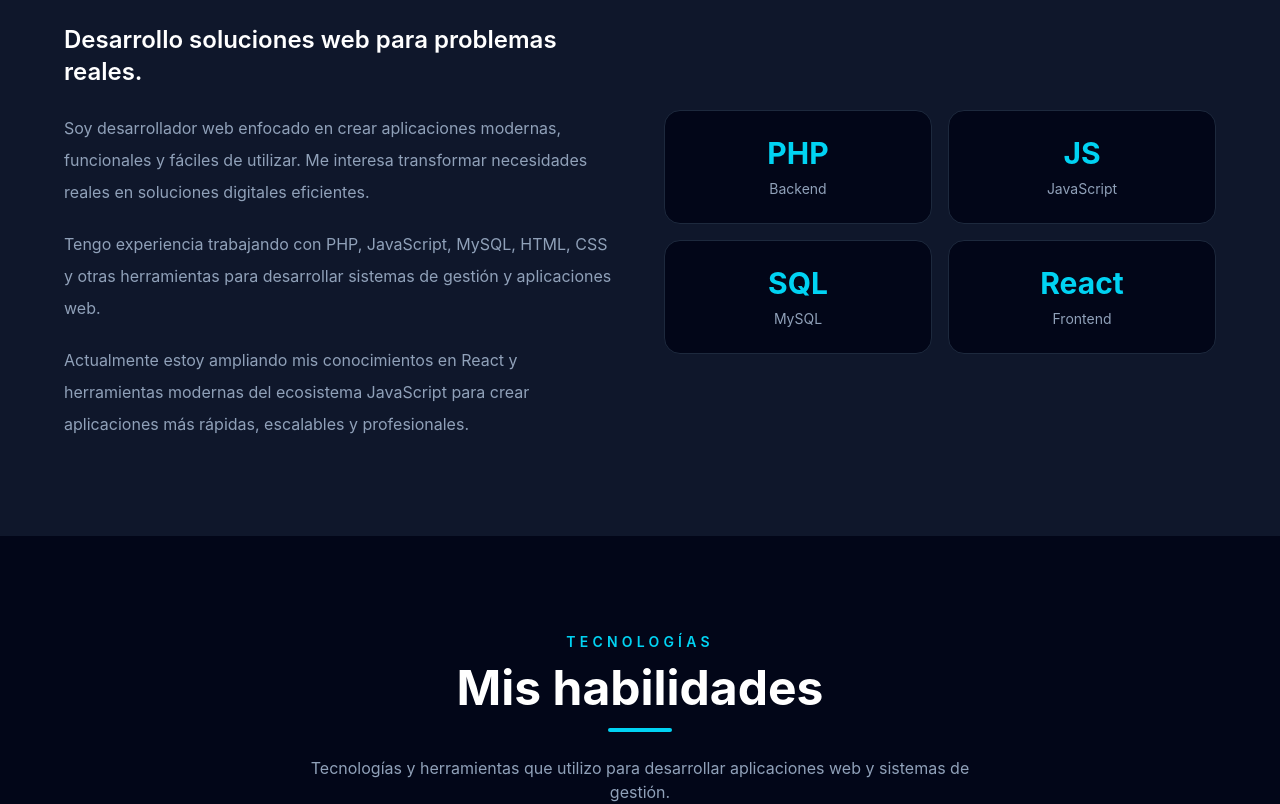
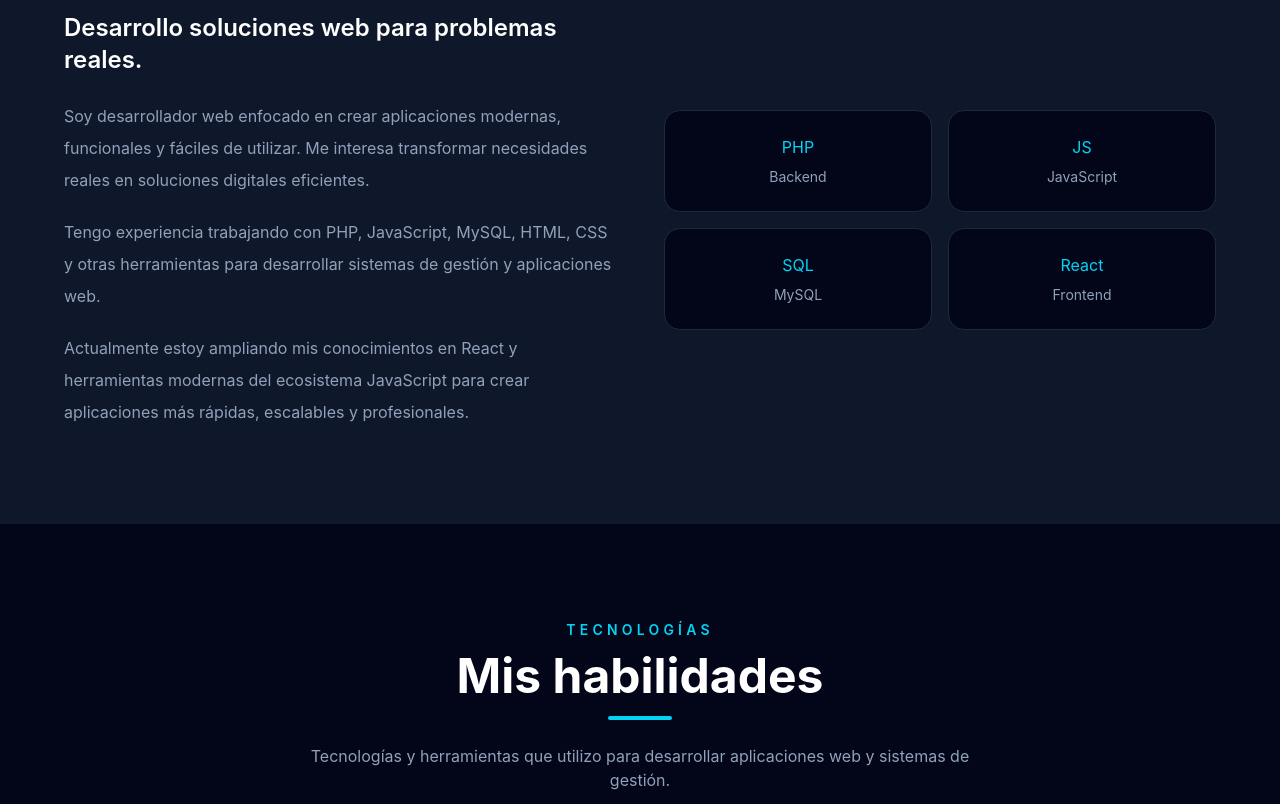
Before and after one commit to JeanMateo8/mi-portafolio, a React (Vite) app: page / in a window 1280 px wide. Shown: the part 1020-1824 px from the top of the page. Built offline with nearby package versions, Linux system fonts and the light colour scheme.

Commit message:
Mejorar contraste y accesibilidad del portafolio

```diff
--- a/src/components/About.jsx
+++ b/src/components/About.jsx
@@ -24,7 +24,11 @@ function About() {
           transition={{ duration: 0.6 }}
           className="mb-12 text-center"
         >
-          <p className="mb-3 text-sm font-semibold uppercase tracking-[0.3em] text-cyan-400">
+          <p
+            className={`text-sm font-semibold uppercase tracking-[0.3em] ${
+              darkMode ? "text-cyan-400" : "text-cyan-700"
+            }`}
+          >
             Conóceme
           </p>
 
@@ -94,7 +98,11 @@ function About() {
                     ? "border-slate-800 bg-slate-950"
                     : "border-slate-200 bg-slate-50 shadow-sm"
                 }`}>
-              <span className="text-3xl font-bold text-cyan-400">
+              <span
+                className={
+                  darkMode ? "text-cyan-400" : "text-cyan-700"
+                }
+              >
                 PHP
               </span>
               <p
@@ -111,7 +119,11 @@ function About() {
                     ? "border-slate-800 bg-slate-950"
                     : "border-slate-200 bg-slate-50 shadow-sm"
                 }`}>
-              <span className="text-3xl font-bold text-cyan-400">
+              <span
+                className={
+                  darkMode ? "text-cyan-400" : "text-cyan-700"
+                }
+              >
                 JS
               </span>
               <p
@@ -128,7 +140,11 @@ function About() {
                     ? "border-slate-800 bg-slate-950"
                     : "border-slate-200 bg-slate-50 shadow-sm"
                 }`}>
-              <span className="text-3xl font-bold text-cyan-400">
+              <span
+                className={
+                  darkMode ? "text-cyan-400" : "text-cyan-700"
+                }
+              >
                 SQL
               </span>
               <p
@@ -145,7 +161,11 @@ function About() {
                     ? "border-slate-800 bg-slate-950"
                     : "border-slate-200 bg-slate-50 shadow-sm"
                 }`}>
-              <span className="text-3xl font-bold text-cyan-400">
+              <span
+                className={
+                  darkMode ? "text-cyan-400" : "text-cyan-700"
+                }
+              >
                 React
               </span>
               <p
--- a/src/components/Footer.jsx
+++ b/src/components/Footer.jsx
@@ -22,12 +22,18 @@ function Footer() {
           <div className="text-center md:text-left">
             <h3 className="text-xl font-bold">
               Jean Luis{" "}
-              <span className="text-cyan-400">
+              <span
+                className={darkMode ? "text-cyan-400" : "text-cyan-700"}
+              >
                 Mateo Quispe
               </span>
             </h3>
 
-            <p className="mt-2 text-sm text-slate-500">
+            <p
+              className={`mt-2 text-sm ${
+                darkMode ? "text-slate-400" : "text-slate-600"
+              }`}
+            >
               Desarrollador Web
             </p>
           </div>
@@ -112,11 +118,15 @@ function Footer() {
 
           <p>
             Desarrollado con{" "}
-            <span className="text-cyan-400">
+            <span
+              className={darkMode ? "text-cyan-400" : "text-cyan-700"}
+            >
               React
             </span>{" "}
             +{" "}
-            <span className="text-cyan-400">
+            <span
+              className={darkMode ? "text-cyan-400" : "text-cyan-700"}
+            >
               Tailwind CSS
             </span>
           </p>
--- a/src/components/Hero.jsx
+++ b/src/components/Hero.jsx
@@ -40,14 +40,20 @@ function Hero() {
         >
 
           {/* Texto superior */}
-          <p className="mb-5 text-sm font-semibold uppercase tracking-[0.3em] text-cyan-400">
+          <p    className={`mb-5 text-sm font-semibold uppercase tracking-[0.3em] ${
+            darkMode ? "text-cyan-400" : "text-cyan-700"
+            }`}
+          >
             Hola, soy
           </p>
 
           {/* Nombre */}
           <h1 className="text-5xl font-bold leading-tight tracking-tight sm:text-6xl lg:text-7xl">
             Jean Luis
-            <span className="block text-cyan-400">
+            <span className={`block ${
+              darkMode ? "text-cyan-400" : "text-cyan-700"
+              }`}
+            >
               Mateo Quispe
             </span>
           </h1>
--- a/src/components/ProjectDetail.jsx
+++ b/src/components/ProjectDetail.jsx
@@ -10,7 +10,7 @@ import { motion } from "motion/react"
 import { useEffect, useState } from "react"
 import { Link } from "react-router-dom"
 import { useTheme } from "../context/ThemeContext"
-import sistemaVentas from "../assets/projects/sistema-ventas.png"
+import sistemaVentas from "../assets/projects/sistema-ventas.webp"
 import ventas from "../assets/projects/ventas.png"
 import clientes from "../assets/projects/clientes.png"
 import productos from "../assets/projects/productos.png"
--- a/src/components/Projects.jsx
+++ b/src/components/Projects.jsx
@@ -27,7 +27,11 @@ function Projects() {
           transition={{ duration: 0.6 }}
           className="mb-14 text-center"
         >
-          <p className="mb-3 text-sm font-semibold uppercase tracking-[0.3em] text-cyan-400">
+          <p
+            className={`mb-3 text-sm font-semibold uppercase tracking-[0.3em] ${
+              darkMode ? "text-cyan-400" : "text-cyan-700"
+            }`}
+          >
             Mi trabajo
           </p>
 
@@ -164,7 +168,11 @@ function Projects() {
               <div className="p-6">
 
                 {/* Categoría */}
-                <p className="text-xs font-semibold uppercase tracking-[0.2em] text-cyan-400">
+                <p
+                  className={`text-xs font-semibold uppercase tracking-[0.2em] ${
+                    darkMode ? "text-cyan-400" : "text-cyan-700"
+                  }`}
+                >
                   {project.categoria}
                 </p>
 
--- a/src/components/Skills.jsx
+++ b/src/components/Skills.jsx
@@ -75,7 +75,11 @@ function Skills() {
           transition={{ duration: 0.6 }}
           className="mb-14 text-center"
         >
-          <p className="mb-3 text-sm font-semibold uppercase tracking-[0.3em] text-cyan-400">
+          <p
+            className={`mb-3 text-sm font-semibold uppercase tracking-[0.3em] ${
+              darkMode ? "text-cyan-400" : "text-cyan-700"
+            }`}
+          >
             Tecnologías
           </p>
 
```
